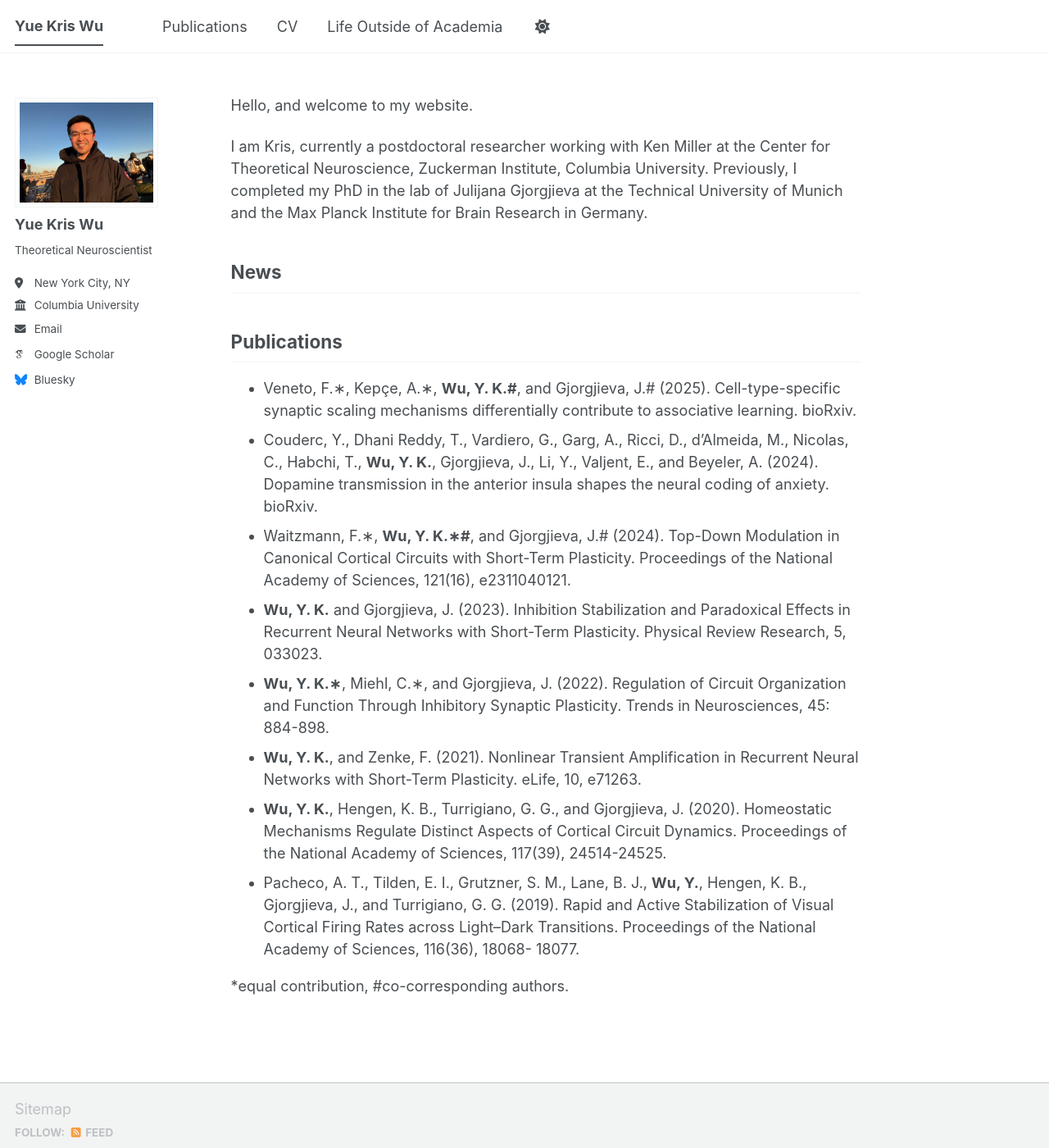
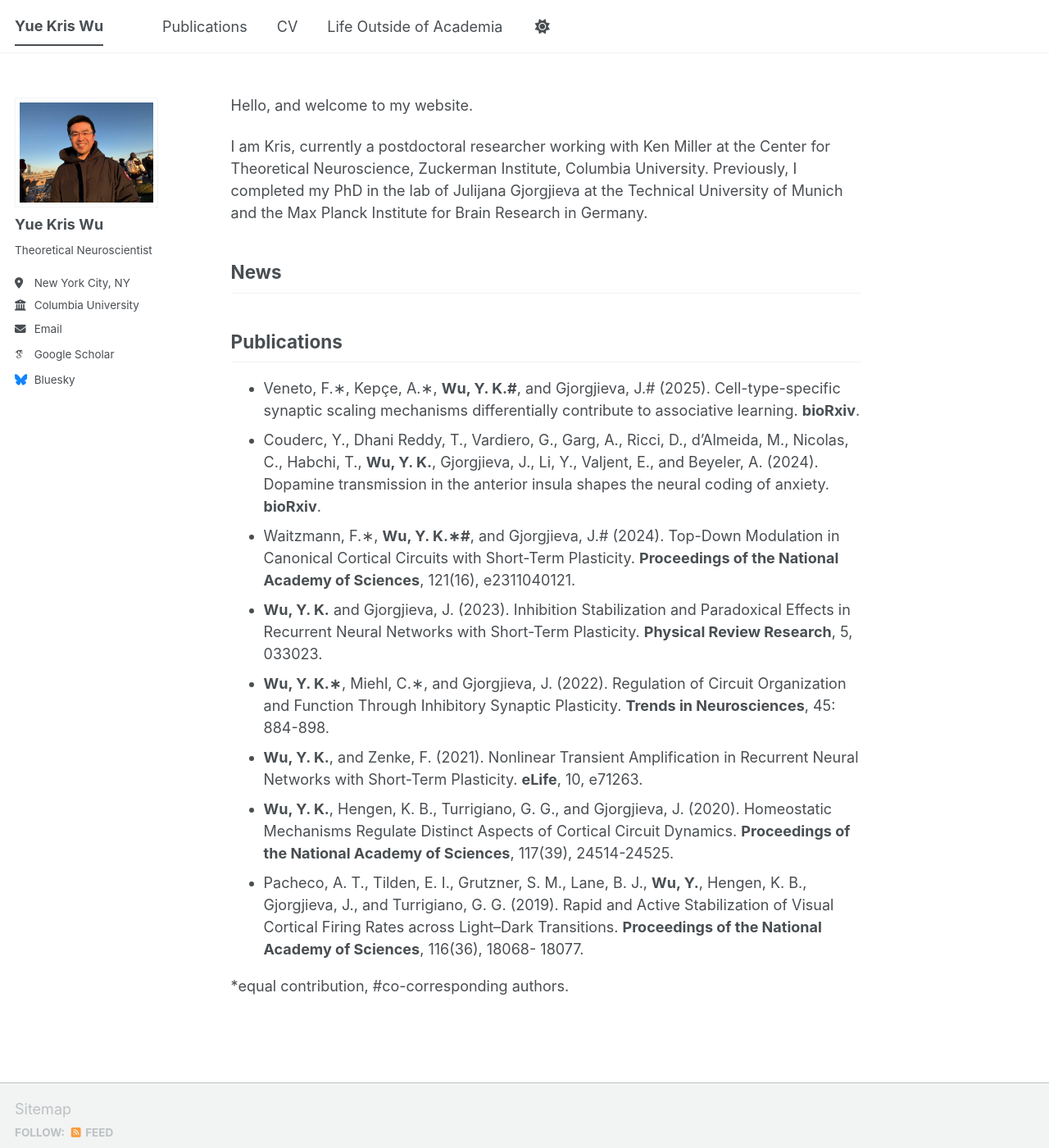
Before and after one commit to yuekriswu/yuekriswu.github.io, a Jekyll site: the page built from _pages/about.md, in a window 1280 px wide and 1400 px high. Shown: the whole window at 82% size. Built offline with Jekyll 4.4.1, drawn with Linux system fonts in a browser that asks for light colours; some web fonts are replaced; a script bundle is joined from its source files by our own code; library files that are not in the unit come from our copies.

```diff
--- a/_pages/about.md
+++ b/_pages/about.md
@@ -16,13 +16,13 @@ News
 
 Publications
 ------
-* Veneto, F.∗, Kepçe, A.∗, **Wu, Y. K.#**, and Gjorgjieva, J.# (2025). Cell-type-specific synaptic scaling mechanisms differentially contribute to associative learning. bioRxiv.
-* Couderc, Y., Dhani Reddy, T., Vardiero, G., Garg, A., Ricci, D., d’Almeida, M., Nicolas, C., Habchi, T., **Wu, Y. K.**, Gjorgjieva, J., Li, Y., Valjent, E., and Beyeler, A. (2024). Dopamine transmission in the anterior insula shapes the neural coding of anxiety. bioRxiv.
-* Waitzmann, F.∗, **Wu, Y. K.∗#**, and Gjorgjieva, J.# (2024). Top-Down Modulation in Canonical Cortical Circuits with Short-Term Plasticity. Proceedings of the National Academy of Sciences, 121(16), e2311040121.
-* **Wu, Y. K.** and Gjorgjieva, J. (2023). Inhibition Stabilization and Paradoxical Effects in Recurrent Neural Networks with Short-Term Plasticity. Physical Review Research, 5, 033023.
-* **Wu, Y. K.∗**, Miehl, C.∗, and Gjorgjieva, J. (2022). Regulation of Circuit Organization and Function Through Inhibitory Synaptic Plasticity. Trends in Neurosciences, 45: 884-898.
-* **Wu, Y. K.**, and Zenke, F. (2021). Nonlinear Transient Amplification in Recurrent Neural Networks with Short-Term Plasticity. eLife, 10, e71263.
-* **Wu, Y. K.**, Hengen, K. B., Turrigiano, G. G., and Gjorgjieva, J. (2020). Homeostatic Mechanisms Regulate Distinct Aspects of Cortical Circuit Dynamics. Proceedings of the National Academy of Sciences, 117(39), 24514-24525.
-* Pacheco, A. T., Tilden, E. I., Grutzner, S. M., Lane, B. J., **Wu, Y.**, Hengen, K. B., Gjorgjieva, J., and Turrigiano, G. G. (2019). Rapid and Active Stabilization of Visual Cortical Firing Rates across Light–Dark Transitions. Proceedings of the National Academy of Sciences, 116(36), 18068- 18077.
+* Veneto, F.∗, Kepçe, A.∗, **Wu, Y. K.#**, and Gjorgjieva, J.# (2025). Cell-type-specific synaptic scaling mechanisms differentially contribute to associative learning. **bioRxiv**.
+* Couderc, Y., Dhani Reddy, T., Vardiero, G., Garg, A., Ricci, D., d’Almeida, M., Nicolas, C., Habchi, T., **Wu, Y. K.**, Gjorgjieva, J., Li, Y., Valjent, E., and Beyeler, A. (2024). Dopamine transmission in the anterior insula shapes the neural coding of anxiety. **bioRxiv**.
+* Waitzmann, F.∗, **Wu, Y. K.∗#**, and Gjorgjieva, J.# (2024). Top-Down Modulation in Canonical Cortical Circuits with Short-Term Plasticity. **Proceedings of the National Academy of Sciences**, 121(16), e2311040121.
+* **Wu, Y. K.** and Gjorgjieva, J. (2023). Inhibition Stabilization and Paradoxical Effects in Recurrent Neural Networks with Short-Term Plasticity. **Physical Review Research**, 5, 033023.
+* **Wu, Y. K.∗**, Miehl, C.∗, and Gjorgjieva, J. (2022). Regulation of Circuit Organization and Function Through Inhibitory Synaptic Plasticity. **Trends in Neurosciences**, 45: 884-898.
+* **Wu, Y. K.**, and Zenke, F. (2021). Nonlinear Transient Amplification in Recurrent Neural Networks with Short-Term Plasticity. **eLife**, 10, e71263.
+* **Wu, Y. K.**, Hengen, K. B., Turrigiano, G. G., and Gjorgjieva, J. (2020). Homeostatic Mechanisms Regulate Distinct Aspects of Cortical Circuit Dynamics. **Proceedings of the National Academy of Sciences**, 117(39), 24514-24525.
+* Pacheco, A. T., Tilden, E. I., Grutzner, S. M., Lane, B. J., **Wu, Y.**, Hengen, K. B., Gjorgjieva, J., and Turrigiano, G. G. (2019). Rapid and Active Stabilization of Visual Cortical Firing Rates across Light–Dark Transitions. **Proceedings of the National Academy of Sciences**, 116(36), 18068- 18077.
 
 *equal contribution, #co-corresponding authors.
```
